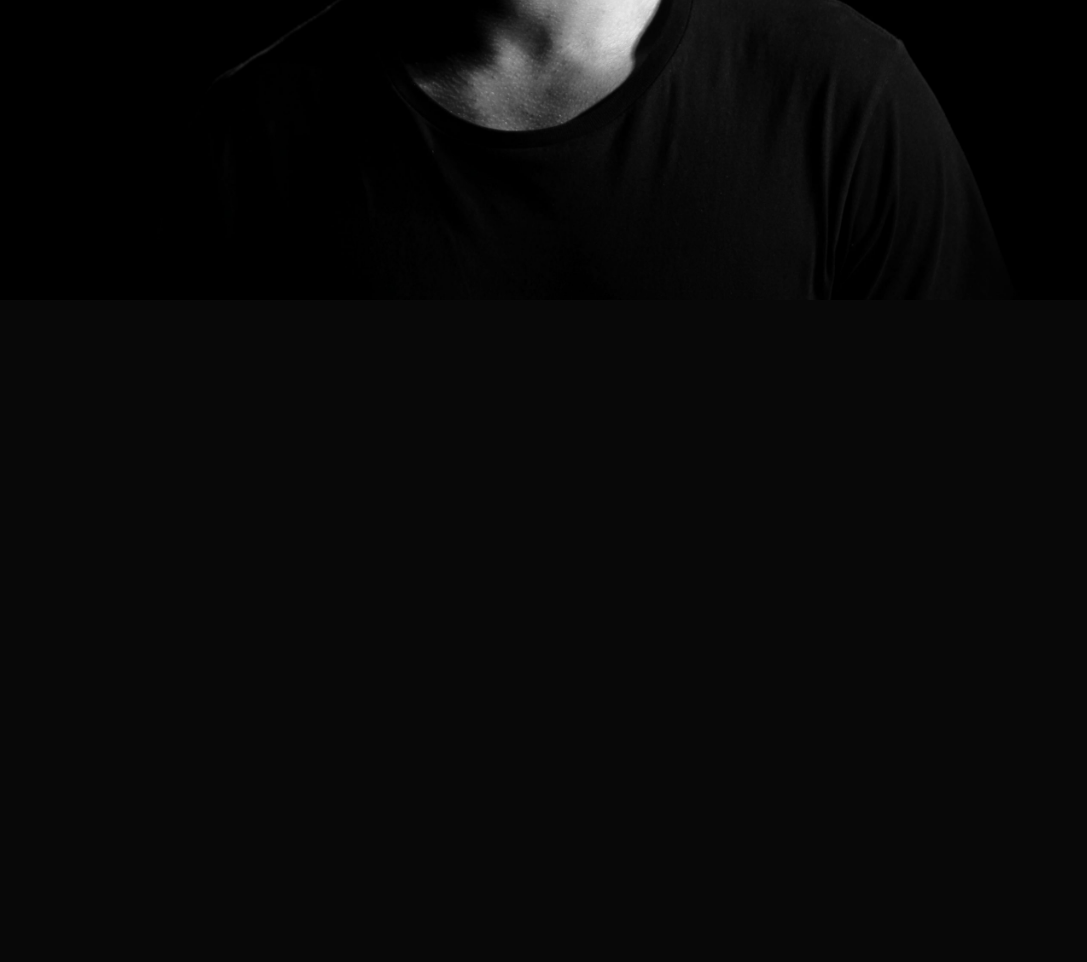
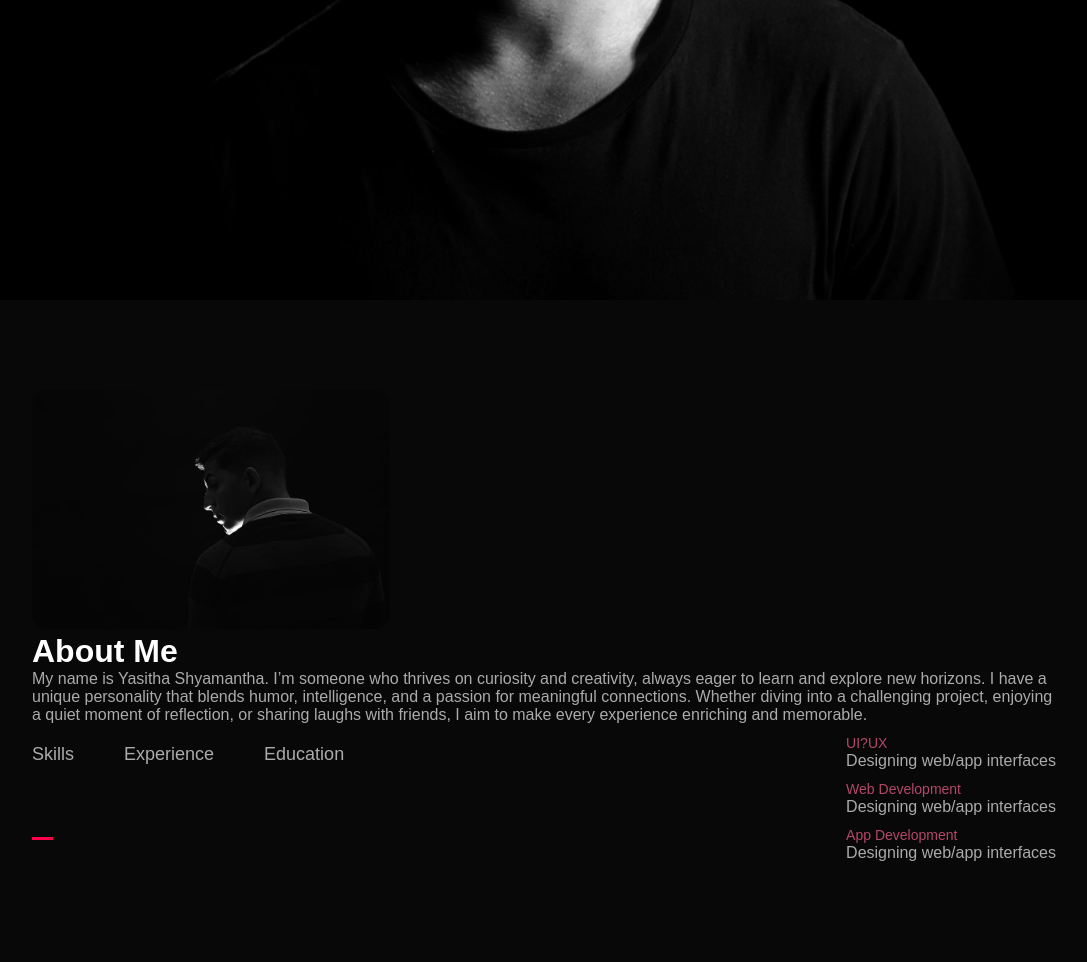
Before and after one commit to YasithaShyamantha1/My_Portfolio, a plain HTML site: page index.html in a window 1280 px wide. Shown: the part 500-1462 px from the top of the page, without its empty margins (96-1183 px from the left). Before the commit the page ends 800 px from the top, so only its background shows below. Drawn offline with Linux system fonts and the light colour scheme.

Commit message:
create About Me Page

```diff
--- a/index.html
+++ b/index.html
@@ -26,6 +26,64 @@
         </div>
         </div>
     </div>
+    <!----------about-------------->
+    <div id="about">
+        <div class="container">
+            <div class="row">
+                <div class="about-col-1">
+                    <img src="images/back.jpg">
+                </div>
+                <div class="about-col-2"></div>
+                <h1 class="sub-title">About Me</h1>
+                <p>My name is Yasitha Shyamantha. I’m someone who thrives on curiosity and creativity, always eager to learn and explore new horizons.
+                     I have a unique personality that blends humor, intelligence, and a passion for meaningful connections. Whether diving into a challenging project, enjoying a quiet moment of reflection, or sharing laughs with friends, I aim to make every experience enriching and memorable.</p>
 
+                     <div class="tab-titles">
+                        <p class="tab-links active-link" onclick="opentab('skills')">Skills</p>
+                        <p class="tab-links" onclick="opentab('Experience')">Experience</p>
+                        <p class="tab-links" onclick="opentab('Education')">Education</p>
+                     </div>
+                     <div class="tab-contents active-tab" id="skills">
+                        <ul>
+                            <li><span>UI?UX</span><br>Designing web/app interfaces</li>
+                            <li><span>Web Development</span><br>Designing web/app interfaces</li>
+                            <li><span>App Development</span><br>Designing web/app interfaces</li>
+                        </ul>
+                     </div>
+                     <div class="tab-contents" id="Experience">
+                        <ul>
+                            <li><span>2021-curruent</span><br>Designing web/app interfaces</li>
+                            <li><span>2019-2200</span><br>Designing web/app interfaces</li>
+                            <li><span>2016-2017</span><br>Designing web/app interfaces</li>
+                        </ul>
+                     </div>
+                     <div class="tab-contents" id="Education">
+                        <ul>
+                            <li><span>2016</span><br>Designing web/app interfaces</li>
+                            <li><span>2022</span><br>Designing web/app interfaces</li>
+                            <li><span>2024</span><br>Designing web/app interfaces</li>
+                        </ul>
+                     </div>
+            </div>
+        </div>
+    </div>
+<script>
+    var tablinks = document.getElementsByClassName("tab-links");
+    var tabcontents = document.getElementsByClassName("tab-contents");
+
+    function opentab(tabname){
+        for(tablink of tablinks)
+        {
+            tablink.classList.remove("active-link");
+        }
+        for(tabcontent of tabcontents)
+       {
+        tabcontent.classList.remove("active-tab");
+    }
+    event.currentTarget.classList.add("active-link");
+    document.getElementById(tabname).classList.add("active-tab")
+
+    }
+</script>
 </body>
 </html>
--- a/style.css
+++ b/style.css
@@ -76,3 +76,69 @@ nav ul li a:hover::after{
 .header-text h1 span{
     color:#ff004f;
 }
+
+/*--------------About-----------------*/
+
+#about{
+    padding:80px 0;
+    color: #ababab;
+}
+.row{
+    display: flex;
+    justify-content: space-between;
+    flex-wrap: wrap;
+}
+.about-col-1{
+    flex-basis: 35%;
+}
+.about-col-1 img{
+    width:100%;
+    border-radius: 15px;
+}
+.about-col-2{
+    flex-basis: 60%;
+
+}
+.sub-title{
+    font: size 60px;
+    font-weight: 600;
+    color: #fff;
+}
+.tab-titles{
+    display:flex;
+    margin:20px 0 40px;
+}
+.tab-links{
+    margin-right:50px;
+    font-size: 18px;
+    font-weight: 500;
+    cursor:pointer;
+    position: relative;
+}
+.tab-links::after{
+    content: '';
+    width: 0;
+    height: 3px;
+    background: #ff004f;
+    position: absolute;
+    left:0;
+    bottom: -8px;
+    transition: 0.5s;
+}
+.tab-links.active-link::after{
+    width: 50%;
+}
+.tab-contents ul li{
+    list-style:none;
+    margin:10px 0;
+}
+.tab-contents ul li span{
+    color:#b54769;
+    font-size: 14px;
+}
+.tab-contents{
+    display:none;
+}
+.tab-contents.active-tab{
+    display: block;
+}
```
Also changed, not shown: images/front.jpg (added).
